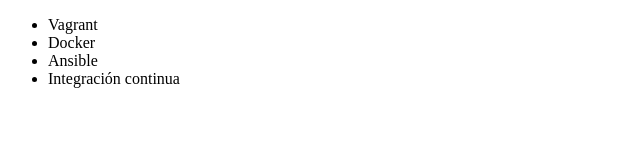
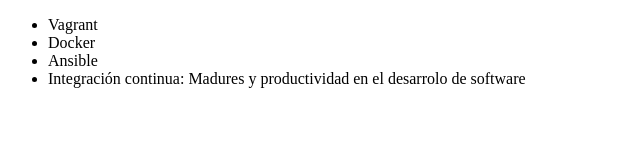
Before and after one commit to LizChCruz/alura-git, a plain HTML site: page index.html in a window 1280 px wide. Shown: the whole page, without its empty margins (0-640 px from the left). Drawn offline with Linux system fonts and the light colour scheme.

Commit message:
Renombrando curso de Integración continua

```diff
--- a/index.html
+++ b/index.html
@@ -9,7 +9,7 @@
          <li> Vagrant </li>
          <li> Docker </li>
          <li> Ansible </li>
-         <li> Integración continua </li>
+         <li> Integración continua: Madures y productividad en el desarrolo de software</li>
      </ul>
 </body>
 </html>
```
